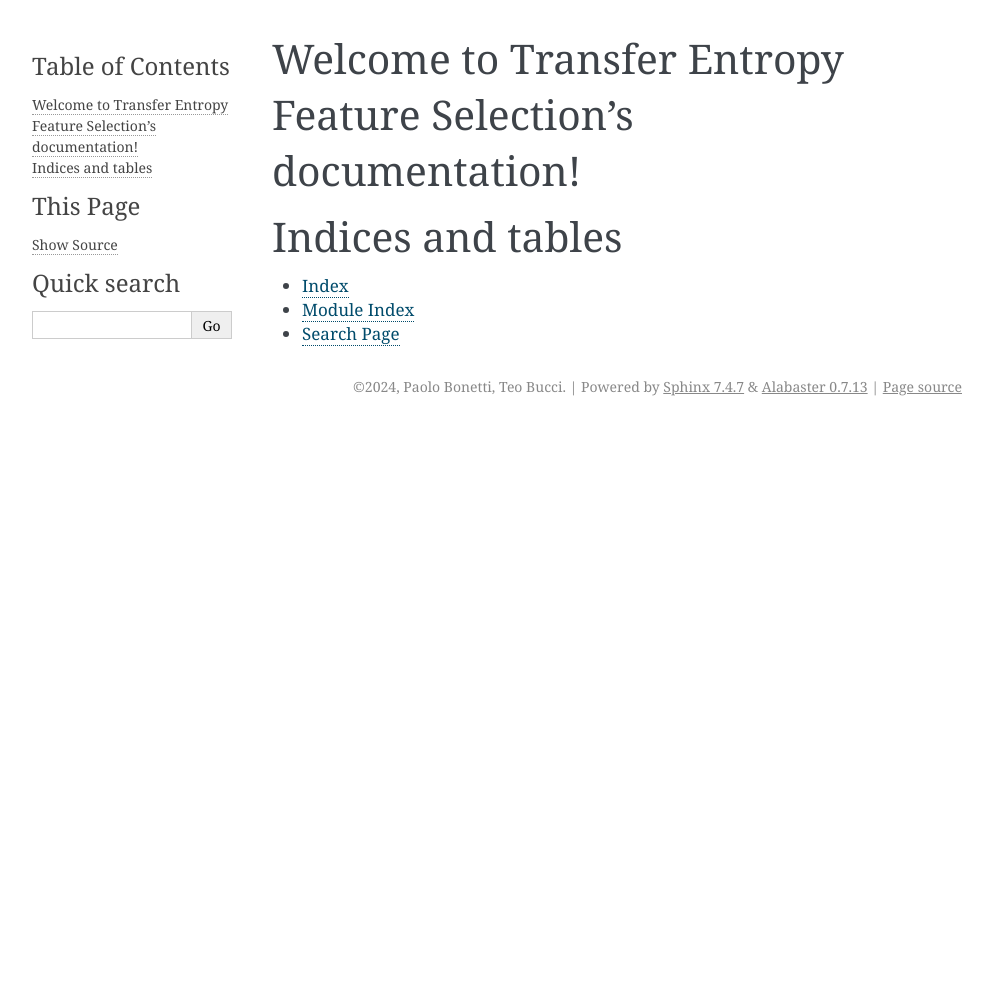
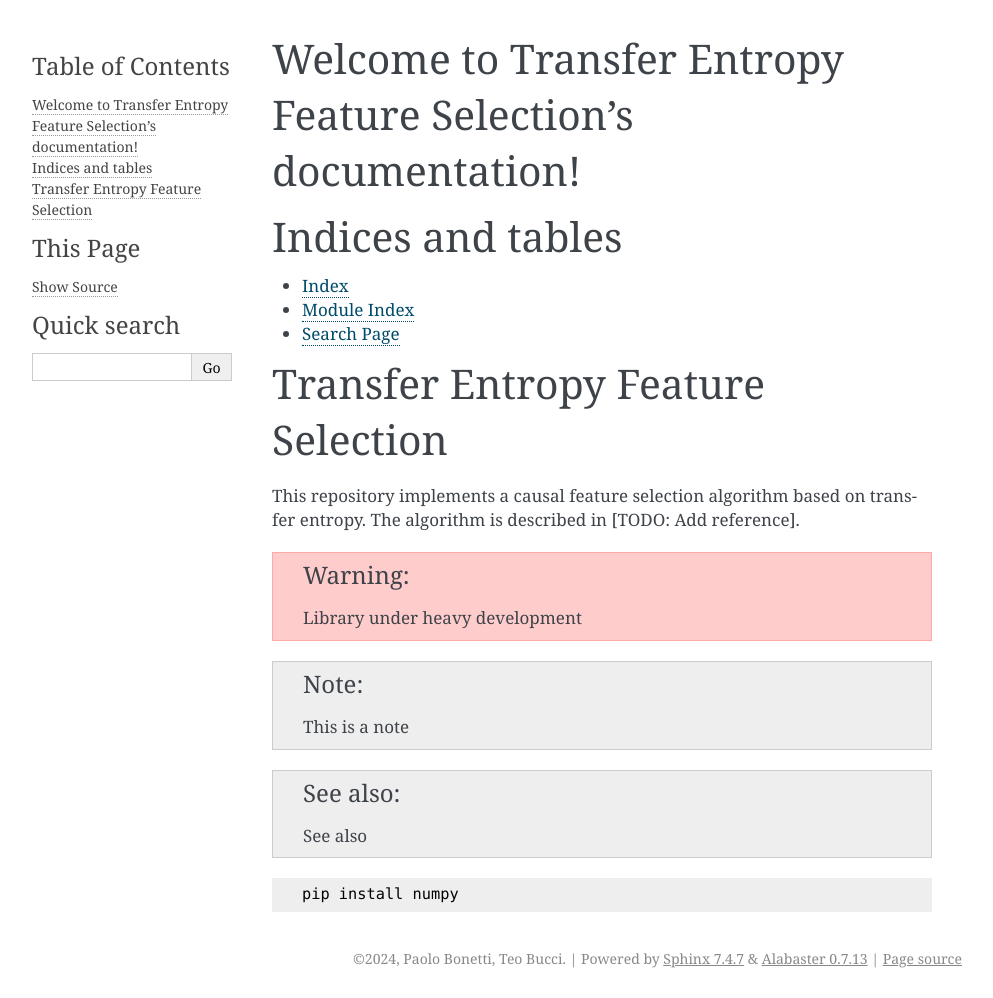
Before and after one commit to teobucci/tefs, a Sphinx documentation site: the page built from docs/source/index.md, in a window 1280 px wide. Shown: the whole page, without its empty margins (148-1141 px from the left). Built offline with Sphinx 7.4.7, drawn with Linux system fonts in a browser that asks for light colours; before the commit the page ends 900 px from its top, so only the background shows below that.

Commit message:
Include README and some commands

````diff
--- a/docs/source/index.md
+++ b/docs/source/index.md
@@ -15,3 +15,23 @@
 - {ref}`genindex`
 - {ref}`modindex`
 - {ref}`search`
+
+```{include} ../../README.md
+:relative-images:
+```
+
+```{warning}
+Library under heavy development
+```
+
+```{note}
+This is a note
+```
+
+```{seealso}
+See also
+```
+
+```python
+pip install numpy
+```
````
